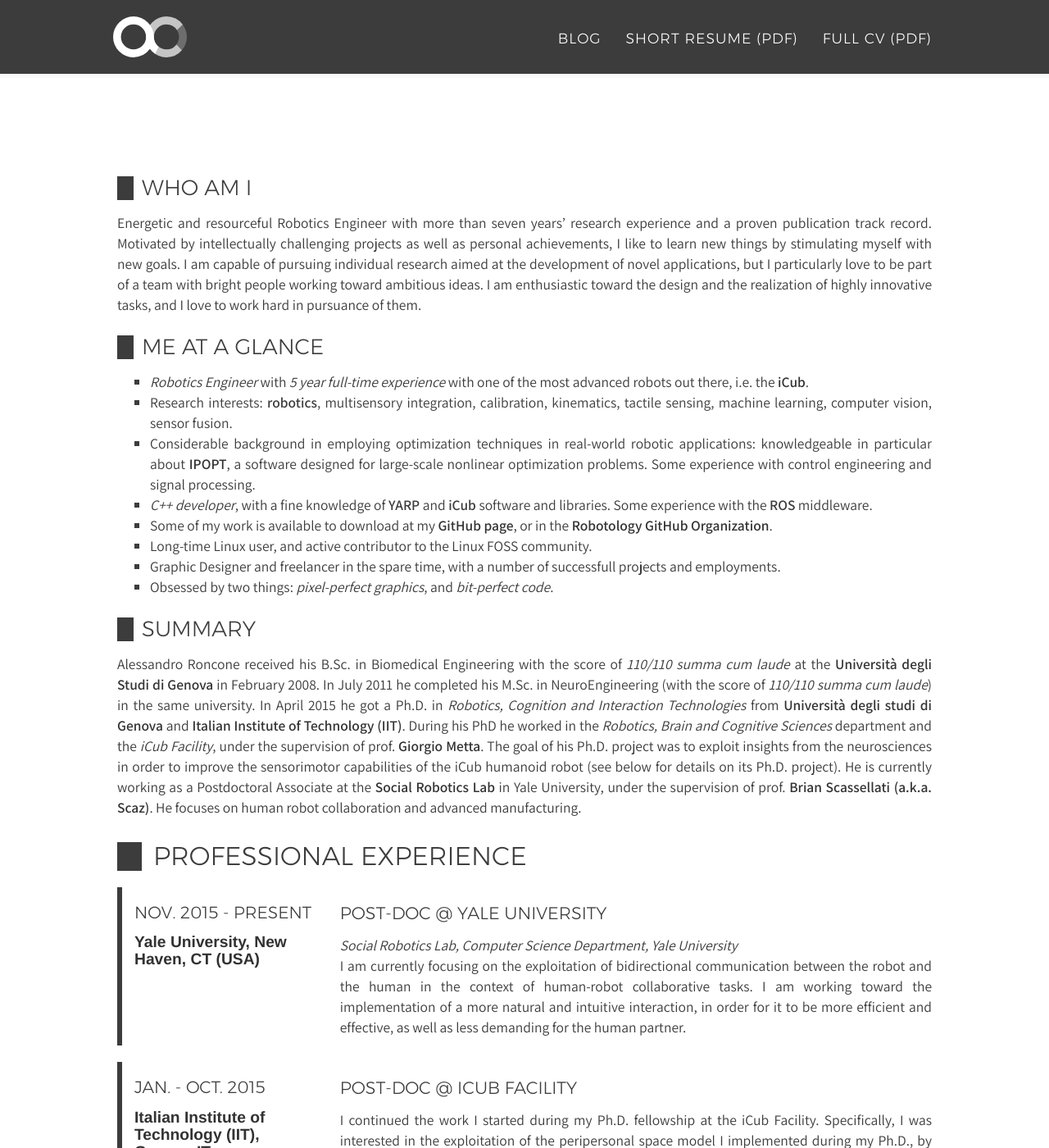
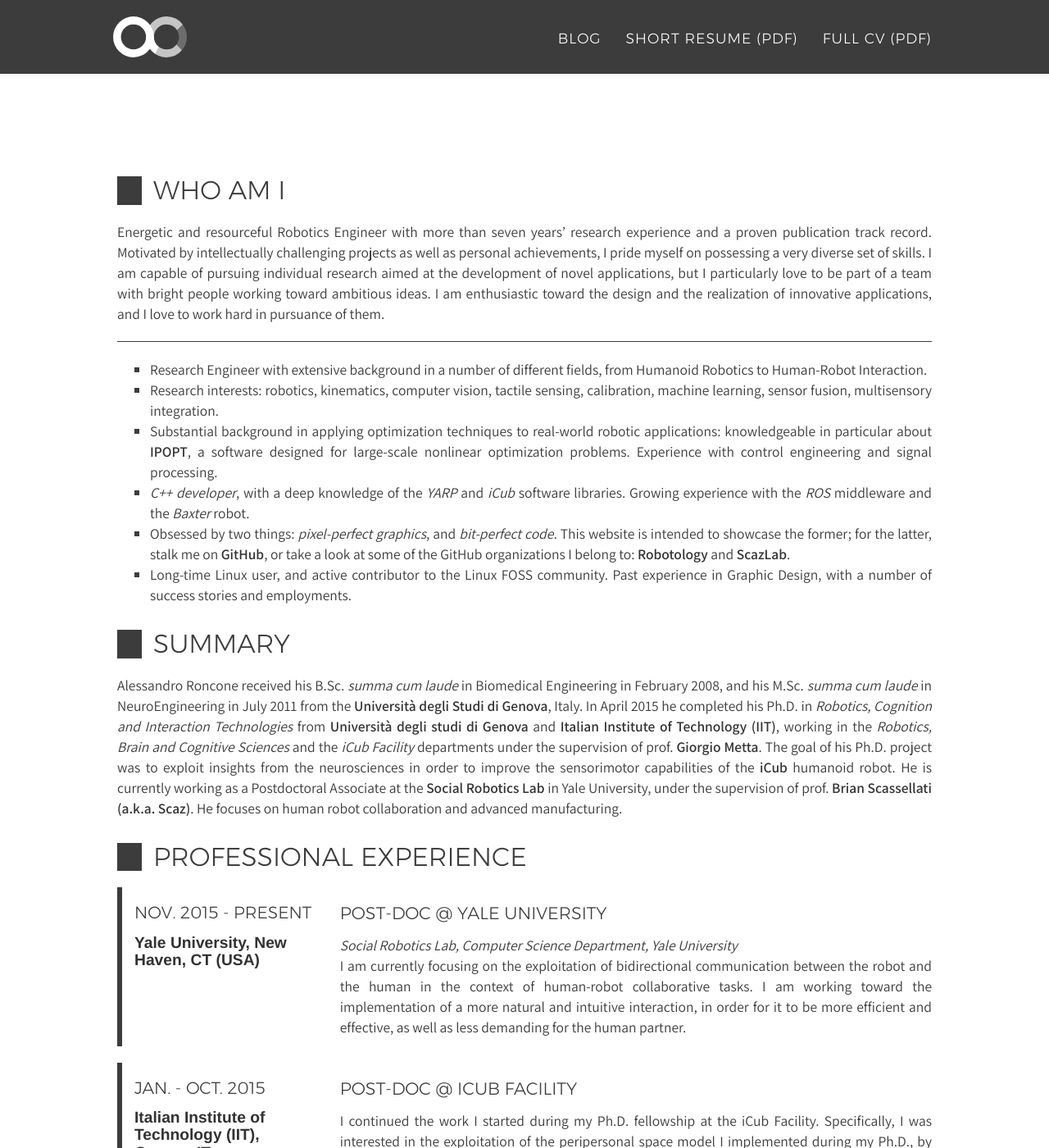
Before and after one commit to alecive/alecive.github.io, a Jekyll site: the page built from _posts/cv/2016-10-13-CV-AlessandroRoncone.md, in a window 1280 px wide and 1400 px high, scrolled down 678 px. Shown: the whole window at 82% size. Built offline with Jekyll 4.4.1, drawn with Linux system fonts in a browser that asks for light colours; nearby versions of some CDN libraries; some web fonts are replaced; some of the changed text lies outside the part shown.

Commit message:
[cv] Improved cv. Still a lot to do.

```diff
--- a/_posts/cv/2016-10-13-CV-AlessandroRoncone.md
+++ b/_posts/cv/2016-10-13-CV-AlessandroRoncone.md
@@ -141,7 +141,7 @@
    end: 2008
    location: ISICT (Superior Institute of Studies in Information and Communication Technologies)
    location-link: http://www.isict.it/
-   description: "ISICT stands for <i>Institute for Advanced Studies in Information and Communication Technologies</i>. It is a consortium that integrates the courses provided by the University of Genoa with lessons held by industry leaders. The goal is to better prepare students for the labor market. To this end, I attended a number of additional courses ranging from <i>Marketing</i> to <i>Telecommunications</i> to <i>Aerospace Engineering</i>. I've been also selected for a scholarship, after a thorough examination (only three positions were available)."
+   description: "ISICT stands for <i>Institute for Advanced Studies in Information and Communication Technologies</i>. It is a consortium that integrates the courses provided by the University of Genoa with lessons held by industry leaders. The goal is to better prepare students for industry jobs. To this end, I attended a number of additional courses ranging from <i>Marketing</i> to <i>Telecommunications</i> to <i>Aerospace Engineering</i>. I've been also selected for a scholarship, after a thorough examination (only three positions were available among hundreds of candidates)."
 
 graphics:
  - name: FlatWoken Icons
@@ -253,11 +253,11 @@
    description: "I've been researcher of the week for two times. Despite its name, this award is given very rarely to outstanding research performed in the iCub Facility at IIT. In the past years, only 8 of these awards have been awarded."
 ---
 
-<div><p class="only-print">Personal Website: <a href="http://alecive.github.io">http://alecive.github.io</a></p></div>
+<div><p class="only-print">Personal Website: <a href="https://alecive.github.io">https://alecive.github.io</a></p></div>
 
 <div><p class="only-print">GitHub Page: <a href="http://github.com/alecive">http://github.com/alecive</a></p></div>
 
-## Who am I
+# Who am I
 
 {% assign yearDiffInt =    site.time | date: '%Y' | minus: 2010 %}
 {% if    yearDiffInt ==  0 %}{% assign yearDiffStr =     "zero" %}
@@ -278,20 +278,20 @@
 {% elsif yearDiffInt == 15 %}{% assign yearDiffStr =  "fifteen" %}
 {% endif %}
 
-Energetic and resourceful Robotics Engineer with more than {{ yearDiffStr }} years' research experience and a proven publication track record. Motivated by intellectually challenging projects as well as personal achievements, I like to learn new things by stimulating myself with new goals. I am capable of pursuing individual research aimed at the development of novel applications, but I particularly love to be part of a team with bright people working toward ambitious ideas. I am enthusiastic toward the design and the realization of highly innovative tasks, and I love to work hard in pursuance of them.
+Energetic and resourceful Robotics Engineer with more than {{ yearDiffStr }} years' research experience and a proven publication track record. Motivated by intellectually challenging projects as well as personal achievements, I pride myself on possessing a very diverse set of skills. I am capable of pursuing individual research aimed at the development of novel applications, but I particularly love to be part of a team with bright people working toward ambitious ideas. I am enthusiastic toward the design and the realization of innovative applications, and I love to work hard in pursuance of them.
 
-## Me at a glance
+---
+{: class="no-print"}
 
- * _Robotics Engineer_ with _5 year full-time experience_ with one of the most advanced robots out there, i.e. the [iCub](http://www.icub.org).
- * Research interests: **robotics**, multisensory integration, calibration, kinematics, tactile sensing, machine learning, computer vision, sensor fusion.
- * Considerable background in employing optimization techniques in real-world robotic applications: knowledgeable in particular about [IPOPT](https://projects.coin-or.org/Ipopt), a software designed for large-scale nonlinear optimization problems. Some experience with control engineering and signal processing.
- * _C++ developer_, with a fine knowledge of **YARP** and **iCub** software and libraries. Some experience with the **ROS** middleware.
- * Some of my work is available to download at my [GitHub page](http://github.com/alecive/), or in the [Robotology GitHub Organization](https://github.com/robotology).
- * Long-time Linux user, and active contributor to the Linux FOSS community.
- * Graphic Designer and freelancer in the spare time, with a number of successfull projects and employments.
- * Obsessed by two things: _pixel-perfect graphics_, and _bit-perfect code_.
+ * Research Engineer with extensive background in a number of different fields, from Humanoid Robotics to Human-Robot Interaction.
+ * Research interests: robotics, kinematics, computer vision, tactile sensing, calibration, machine learning, sensor fusion, multisensory integration.
+ * Substantial background in applying optimization techniques to real-world robotic applications: knowledgeable in particular about [IPOPT](https://projects.coin-or.org/Ipopt), a software designed for large-scale nonlinear optimization problems. Experience with control engineering and signal processing.
+ * _C++ developer_, with a deep knowledge of the _YARP_ and _iCub_ software libraries. Growing experience with the _ROS_ middleware and the _Baxter_ robot.
+ * Obsessed by two things: _pixel-perfect graphics_, and _bit-perfect code_. This website is intended to showcase the former; for the latter, stalk me on [GitHub](http://github.com/alecive/), or take a look at some of the GitHub organizations I belong to: [Robotology](https://github.com/robotology) and [ScazLab](https://github.com/scazlab).
+ * Long-time Linux user, and active contributor to the Linux FOSS community. Past experience in Graphic Design, with a number of success stories and employments.
 
-## Summary
+# Summary
 
-Alessandro Roncone received his B.Sc. in Biomedical Engineering with the score of _110/110 summa cum laude_ at the [Università degli Studi di Genova](http://www.unige.it/) in February 2008. In July 2011 he completed his M.Sc. in NeuroEngineering (with the score of _110/110 summa cum laude_) in the same university. In April 2015 he got a Ph.D. in _Robotics, Cognition and Interaction Technologies_ from [Università degli studi di Genova](http://www.unige.it) and [Italian Institute of Technology (IIT)](http://www.iit.it). During his PhD he worked in the _Robotics, Brain and Cognitive Sciences_ department and the _iCub Facility_, under the supervision of prof. [Giorgio Metta](http://pasa.lira.dist.unige.it/). The goal of his Ph.D. project was to exploit insights from the neurosciences in order to improve the sensorimotor capabilities of the iCub humanoid robot (see below for details on its Ph.D. project).
+Alessandro Roncone received his B.Sc. _summa cum laude_ in Biomedical Engineering in February 2008, and his M.Sc. _summa cum laude_ in NeuroEngineering in July 2011 from the [Università degli Studi di Genova](http://www.unige.it/), Italy.
+In April 2015 he completed his Ph.D. in _Robotics, Cognition and Interaction Technologies_ from [Università degli studi di Genova](http://www.unige.it) and [Italian Institute of Technology (IIT)](http://www.iit.it), working in the _Robotics, Brain and Cognitive Sciences_ and the _iCub Facility_ departments under the supervision of prof. [Giorgio Metta](http://pasa.lira.dist.unige.it/). The goal of his Ph.D. project was to exploit insights from the neurosciences in order to improve the sensorimotor capabilities of the [iCub](http://www.icub.org) humanoid robot.
 He is currently working as a Postdoctoral Associate at the [Social Robotics Lab](http://scazlab.yale.edu/) in Yale University, under the supervision of prof. [Brian Scassellati (a.k.a. Scaz)](http://www.cs.yale.edu/homes/scaz/). He focuses on human robot collaboration and advanced manufacturing.
```
Also changed, not shown: other parts of _posts/cv/2016-10-13-CV-AlessandroRoncone.md (+2 -2 lines).
